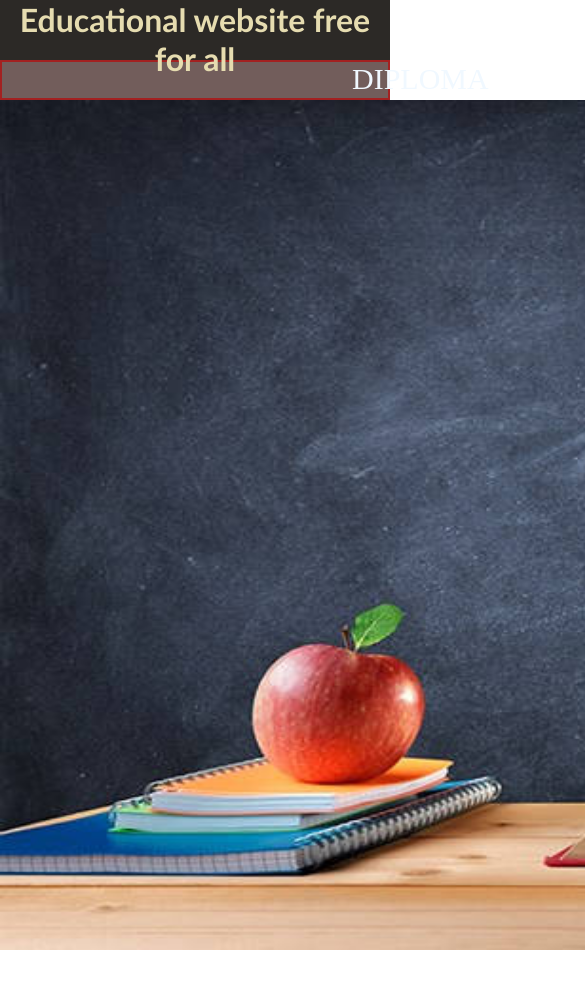
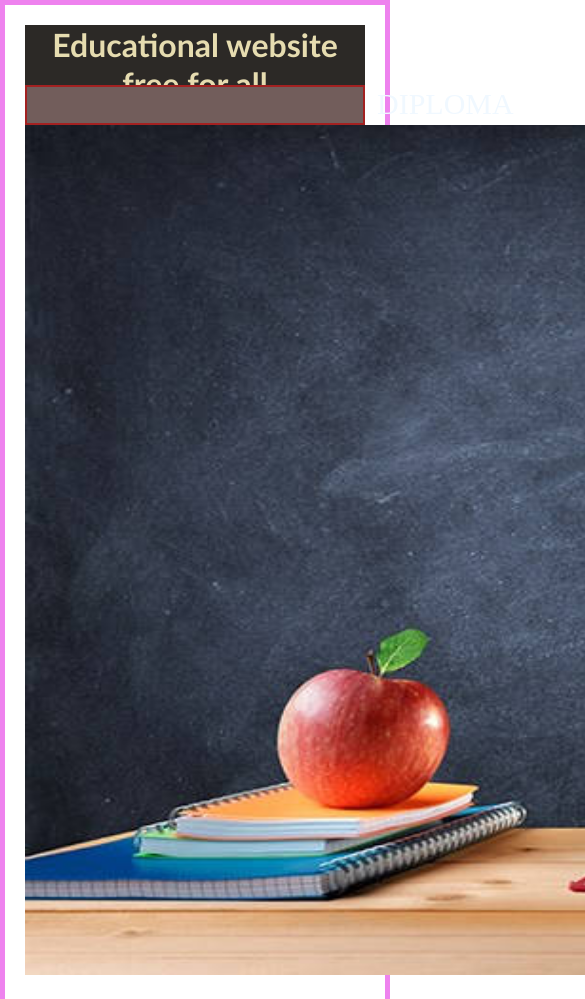
Before and after one commit to parthosen66/edducationalwebsitefpz.com, a plain HTML site: page index.html in a window 390 px wide. Shown: the top 999 px of the page, 585 px wide, since content can reach past the window. Before the commit the page ends 954 px from the top, so only its background shows below. Drawn offline with Linux system fonts and the light colour scheme.

Commit message:
Update style.css

```diff
--- a/style.css
+++ b/style.css
@@ -1,27 +1,46 @@
 *{margin: 0px;
 padding: 0px;
 box-sizing: border-box;}
+.main{
+     border: 5px solid violet;}
+header{background-color: rgb(44, 41, 38);height: 60px;position: relative;}
 
-header{background-color: rgb(44, 41, 38);height: 60px;}
-
-h2{color: aliceblue;}
+h2{color: aliceblue;position: relative;}
 h1{color: rgb(230, 220, 176);
     position: relative;
     text-align: center;
 font-family: 'Trebuchet MS', 'Lucida Sans Unicode', 'Lucida Grande', 'Lucida Sans', Arial, sans-serif;}
 nav{background-color: rgb(114, 93, 91);height: 40px;border: 3px solid black;box-sizing: border-box;display: flex;
-    gap: 50px;border: 2px solid rgb(163, 33, 33);}
+    gap: 50px;border: 2px solid rgb(163, 33, 33);position: relative;}
 
-img{height: 850px;width:1900px;}
+img{height: 850px;width:1900px;position: relative;}
 
 a{position: relative;font-size: 30px;margin-left: 350px;}
 a:link{color:aliceblue ;}
 a:visited{color: blueviolet;}
 a:hover{color: yellow;}
+body{position: relative;}
+.i{position: relative;}
 
-@media screen and (max-width:500px) and (min-width:400px)
-    {.main{
-        background-color: aliceblue;
-        display: flex;
-        flex-direction: column;
-    } }
+
+    /* Tablet & below */
+@media (max-width: 768px) {
+    .main {display: flex;
+           flex-direction: column;
+           padding: 20px;}
+ }
+
+/* Phone */
+@media (max-width: 600px) {
+     .main {display: flex;
+           flex-direction: column;
+           padding: 20px;}
+
+ }
+
+/* Small phone */
+@media (max-width: 400px) {
+     .main {display: flex;
+           flex-direction: column;
+           padding: 20px;}
+}
```
